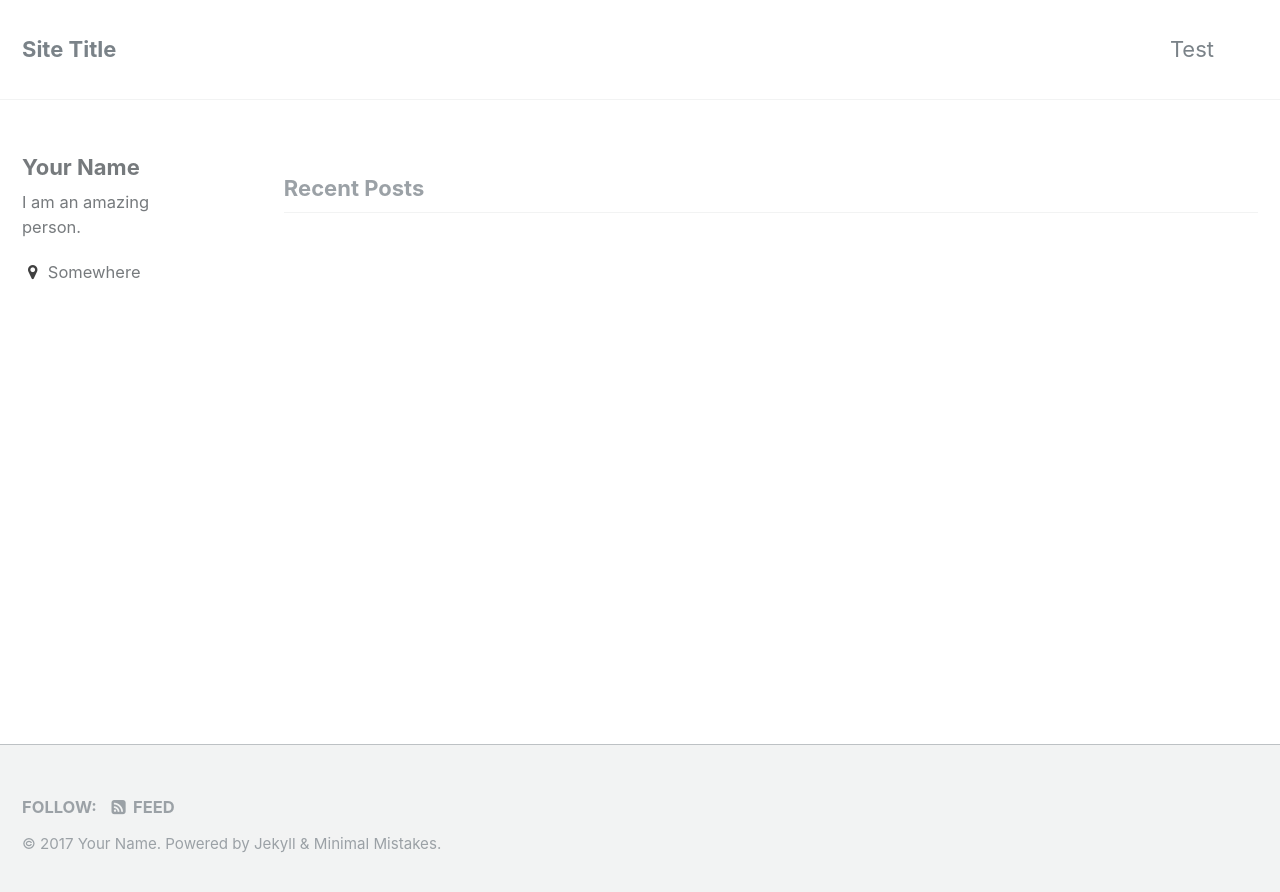
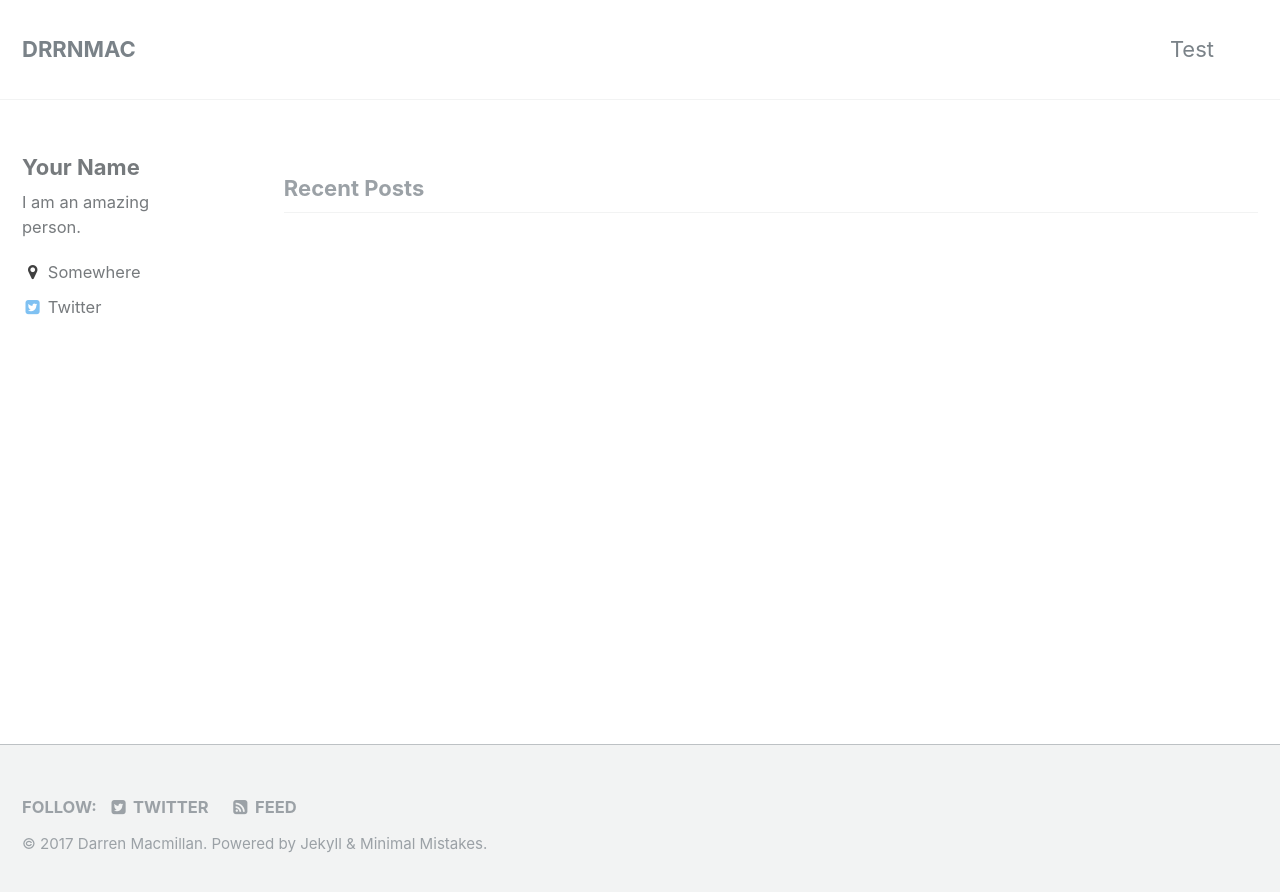
Before and after one commit to drrnmac/drrnmac.github.io, a Jekyll site: the page built from index.html, in a window 1280 px wide. Shown: the top 892 px of the page. Built offline with Jekyll 4.4.1, drawn with Linux system fonts in a browser that asks for light colours; the list of posts is cut into pages by our own code.

Commit message:
Update info

```diff
--- a/_config.yml
+++ b/_config.yml
@@ -7,10 +7,10 @@
 
 # Site Settings
 locale                   : "en"
-title                    : "Site Title"
+title                    : "DRRNMAC"
 title_separator          : "-"
-name                     : "Your Name"
-description              : "An amazing website."
+name                     : "Darren Macmillan"
+description              : "MSP Extraordinaire."
 url                      : # the base hostname & protocol for your site e.g. "https://mmistakes.github.io"
 baseurl                  : # the subpath of your site, e.g. "/blog"
 repository               : # GitHub username/repo-name e.g. "mmistakes/minimal-mistakes"
@@ -55,7 +55,7 @@ yandex_site_verification :
 
 # Social Sharing
 twitter:
-  username               :
+  username               : "drrnmac"
 facebook:
   username               :
   app_id                 :
@@ -100,7 +100,7 @@ author:
   stackoverflow    : # "123456/username" (the last part of your profile url, e.g. http://stackoverflow.com/users/123456/username)
   steam            :
   tumblr           :
-  twitter          :
+  twitter          : "drrnmac"
   vine             :
   weibo            :
   xing             :
```
